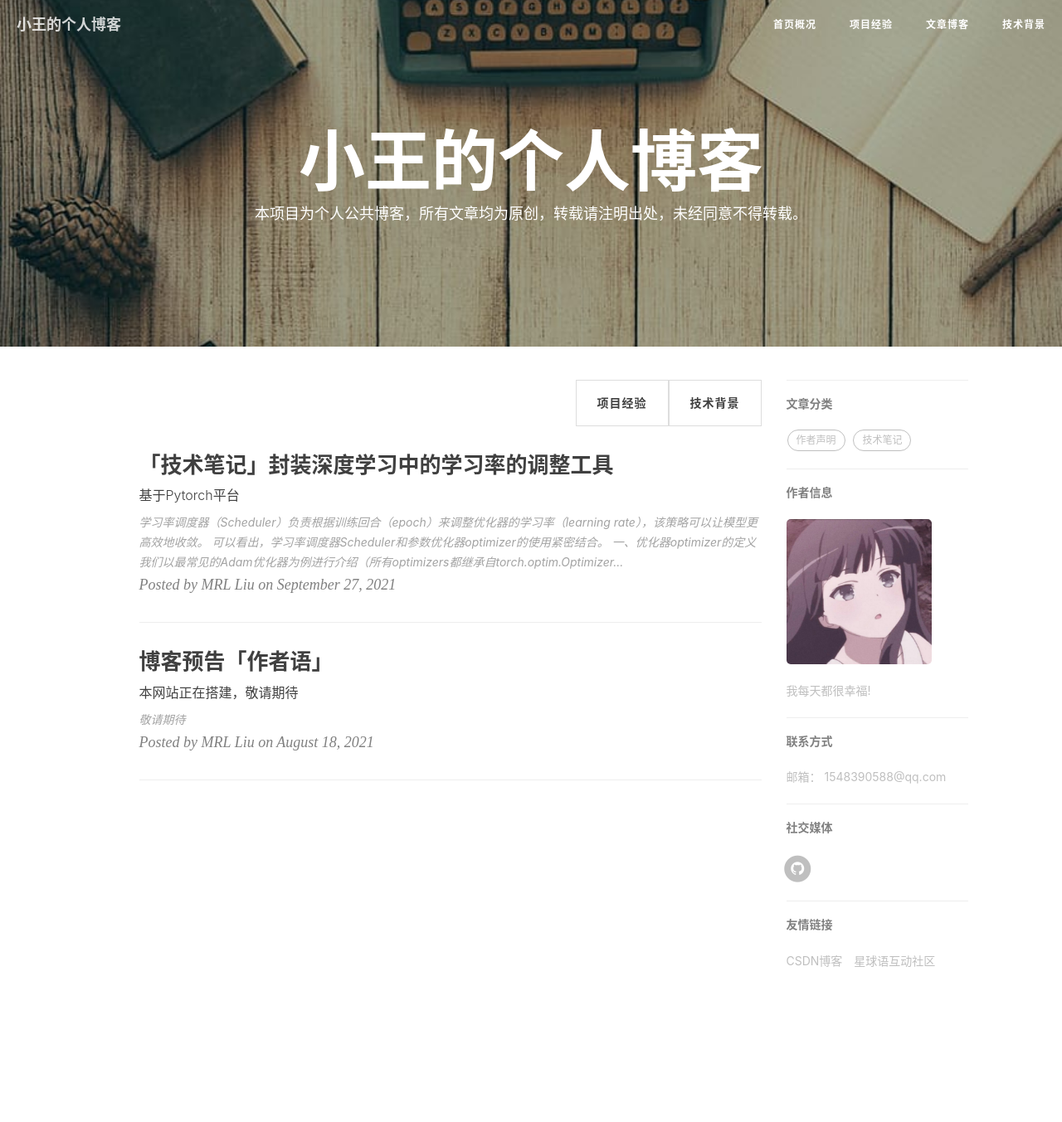
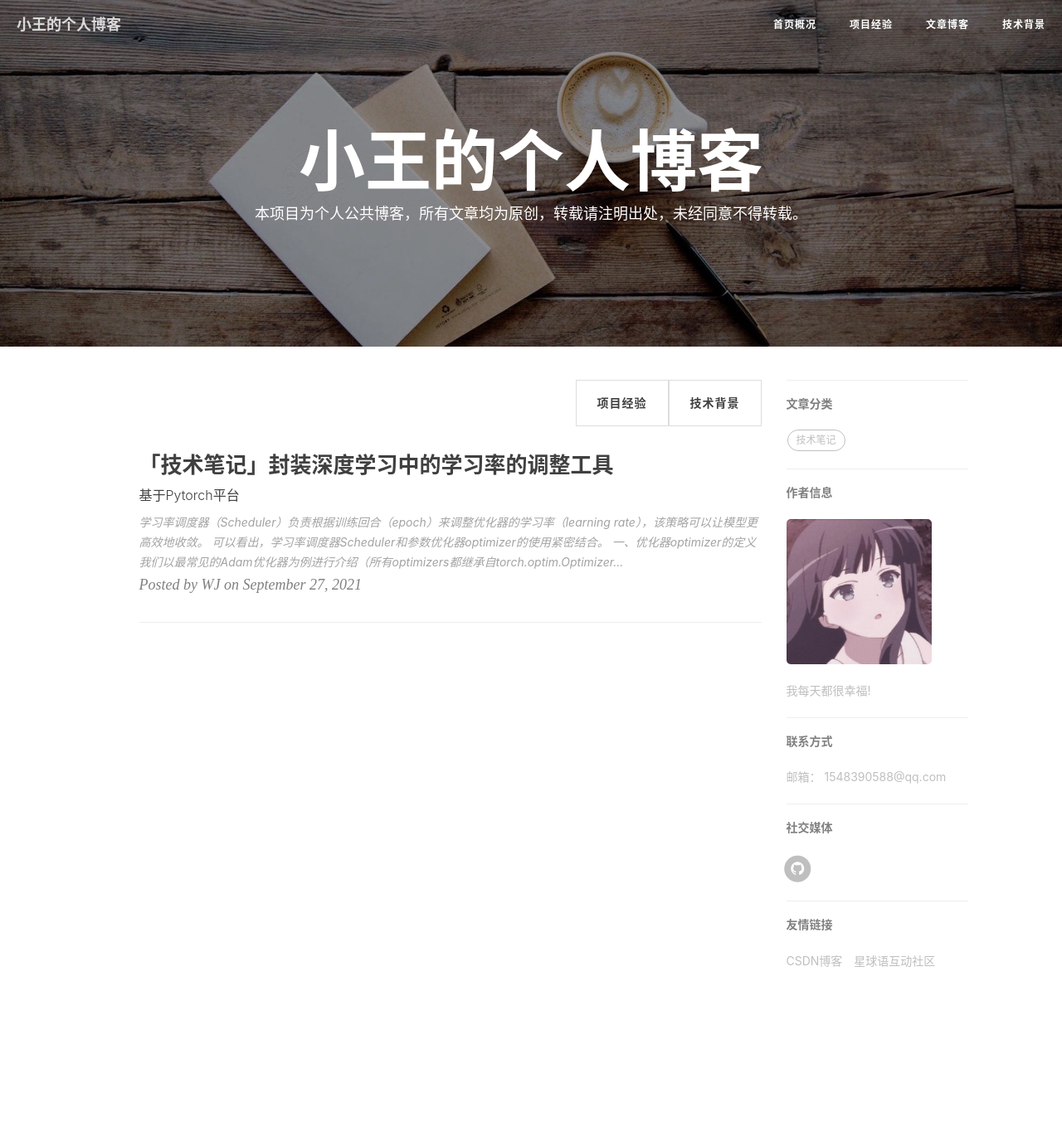
Before and after one commit to 123wangju123/123wangju123.github.io, a Jekyll site: the page built from index.html, in a window 1280 px wide. Shown: the whole page at 83% size. Built offline with Jekyll 4.4.1, drawn with Linux system fonts in a browser that asks for light colours; nearby versions of some CDN libraries; the list of posts is cut into pages by our own code; comment, search, counter and statistics services are not loaded.

Commit message:
修改博客

```diff
--- a/_config.yml
+++ b/_config.yml
@@ -1,7 +1,7 @@
 # 站点设置Site settings
 title: 小王的个人博客 # 网站主标题
 SEOTitle: 个人博客 - 让理解更轻松
-header-img: img/post-bg-desk.jpg # 显示在首页的背景图片
+header-img: img/post-bg-coffee.jpg # 显示在首页的背景图片
 email: 1548390588@qq.com
 description: "本项目为个人公共博客，所有文章均为原创，转载请注明出处。" # 主标题下的简介
 keyword: "软件工程，计算机图形学, 深度学习, "
--- a/_posts/2021-08-18-first.md
+++ /dev/null
@@ -1,13 +0,0 @@
----
-layout:     post
-title:      博客预告「作者语」
-subtitle:   本网站正在搭建，敬请期待
-date:       2021-08-18
-author:     MRL Liu
-header-img: img/the-first.png
-catalog: false
-tags:
-    - 作者声明
----
-
-敬请期待
```
Also changed, not shown: _posts/2021-09-27-【技术笔记】封装深度学习中学习率的调整工具.md (+1 -1 lines).
